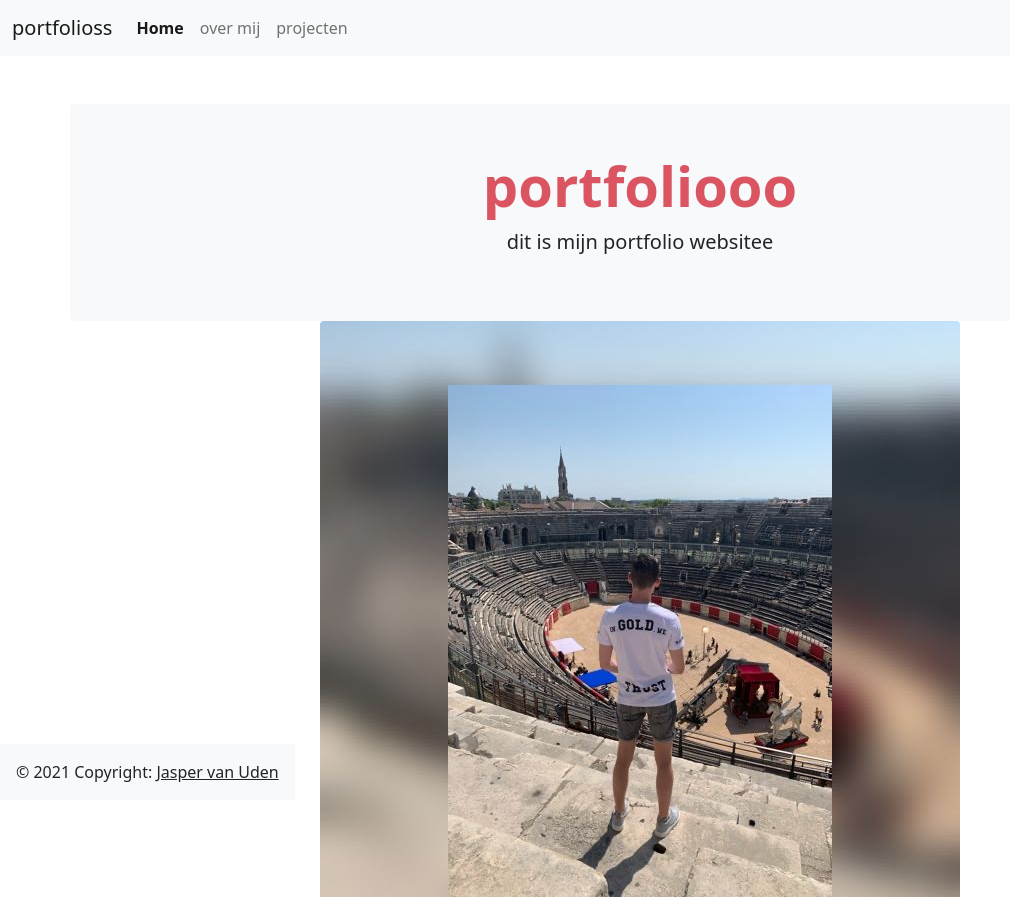
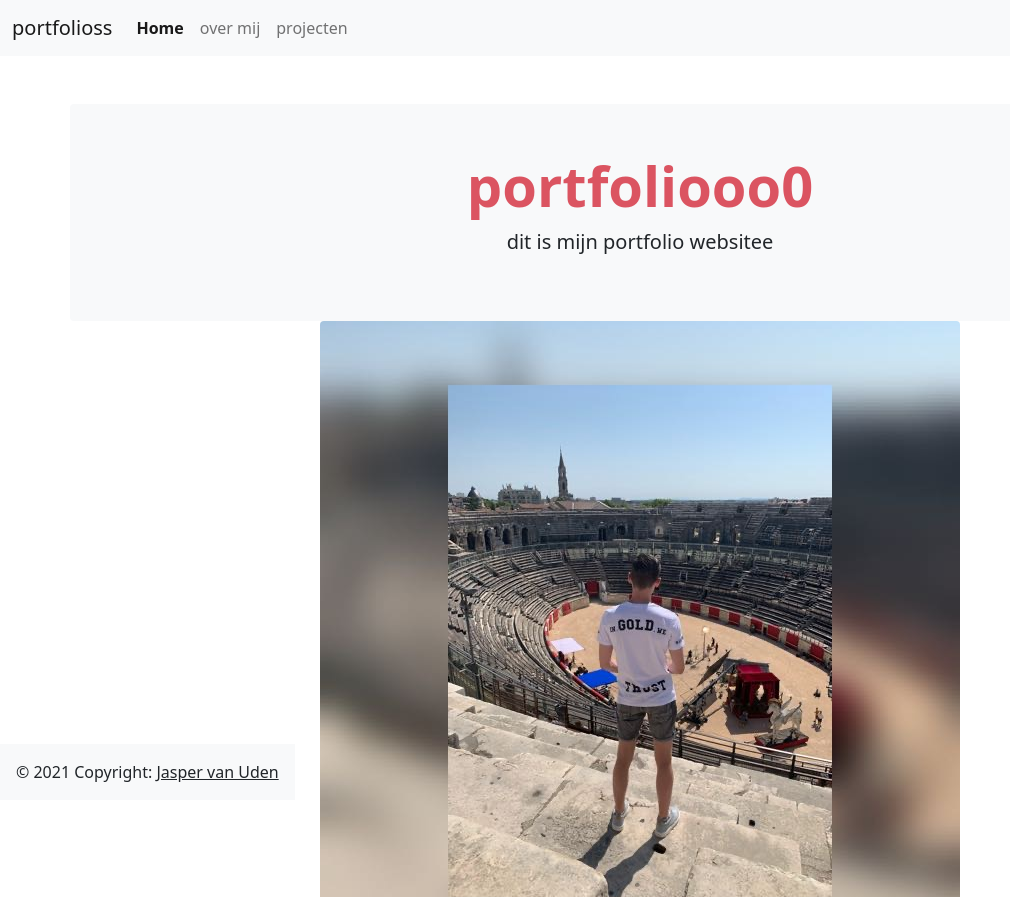
Before and after one commit to jaspervanuden/jaspervanuden.github.io, a plain HTML site: page index.html in a window 1280 px wide. Shown: the top 897 px of the page, without its empty margins (0-1010 px from the left). Drawn offline with nearby package versions, Linux system fonts and the light colour scheme; files that its build step writes are made by us from their sources.

Commit message:
Update index.html

```diff
--- a/index.html
+++ b/index.html
@@ -36,7 +36,7 @@
   </nav>
   <div class="container bg-light text-dark mt-5 py-5 rounded">
 
-    <h1 class="display-4 text-center fw-bold" style="color: #db5461;">portfoliooo</h1>
+    <h1 class="display-4 text-center fw-bold" style="color: #db5461;">portfoliooo0</h1>
 
     <p class="lead text-center">dit is mijn portfolio websitee</p>
 
```
